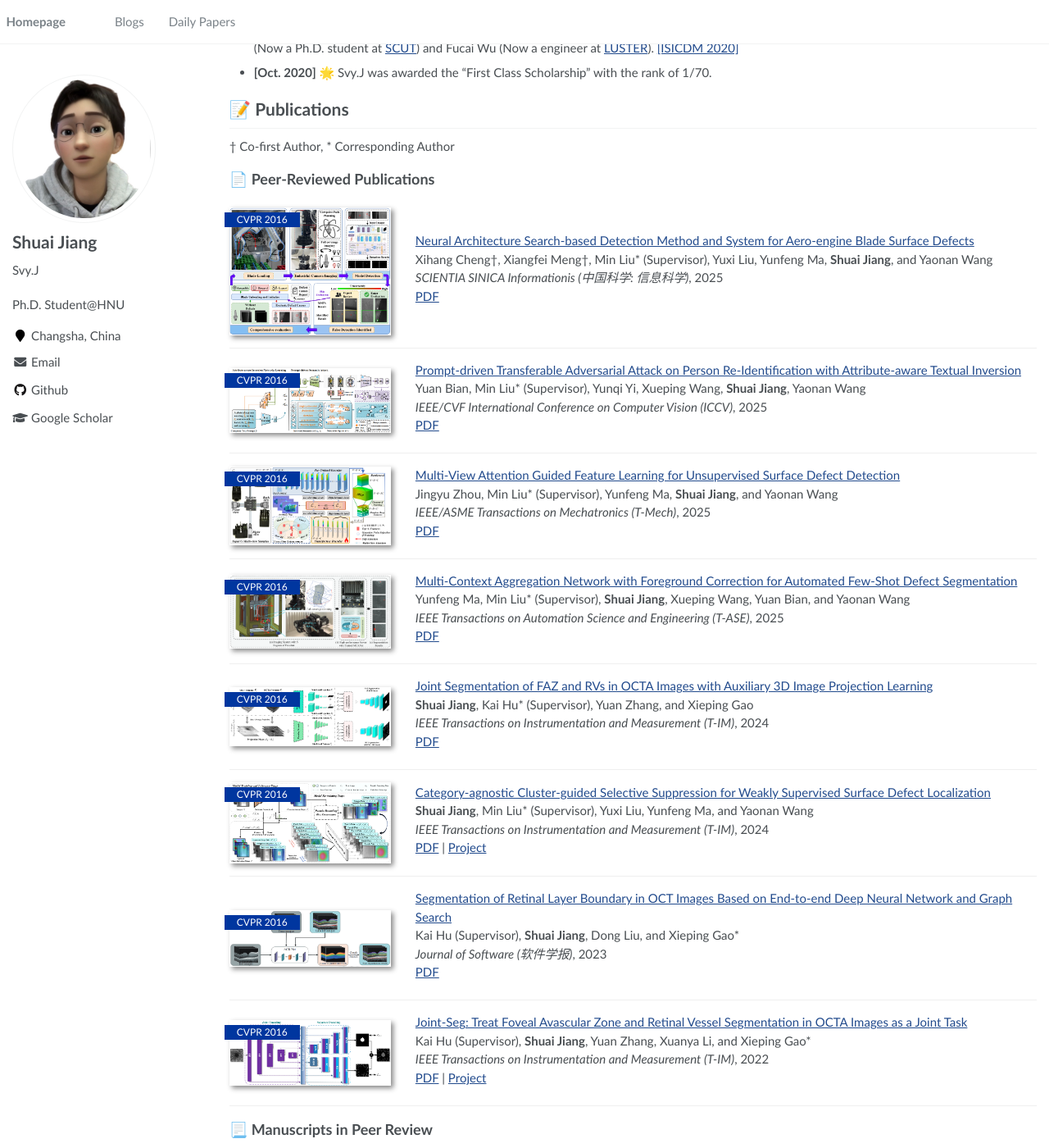
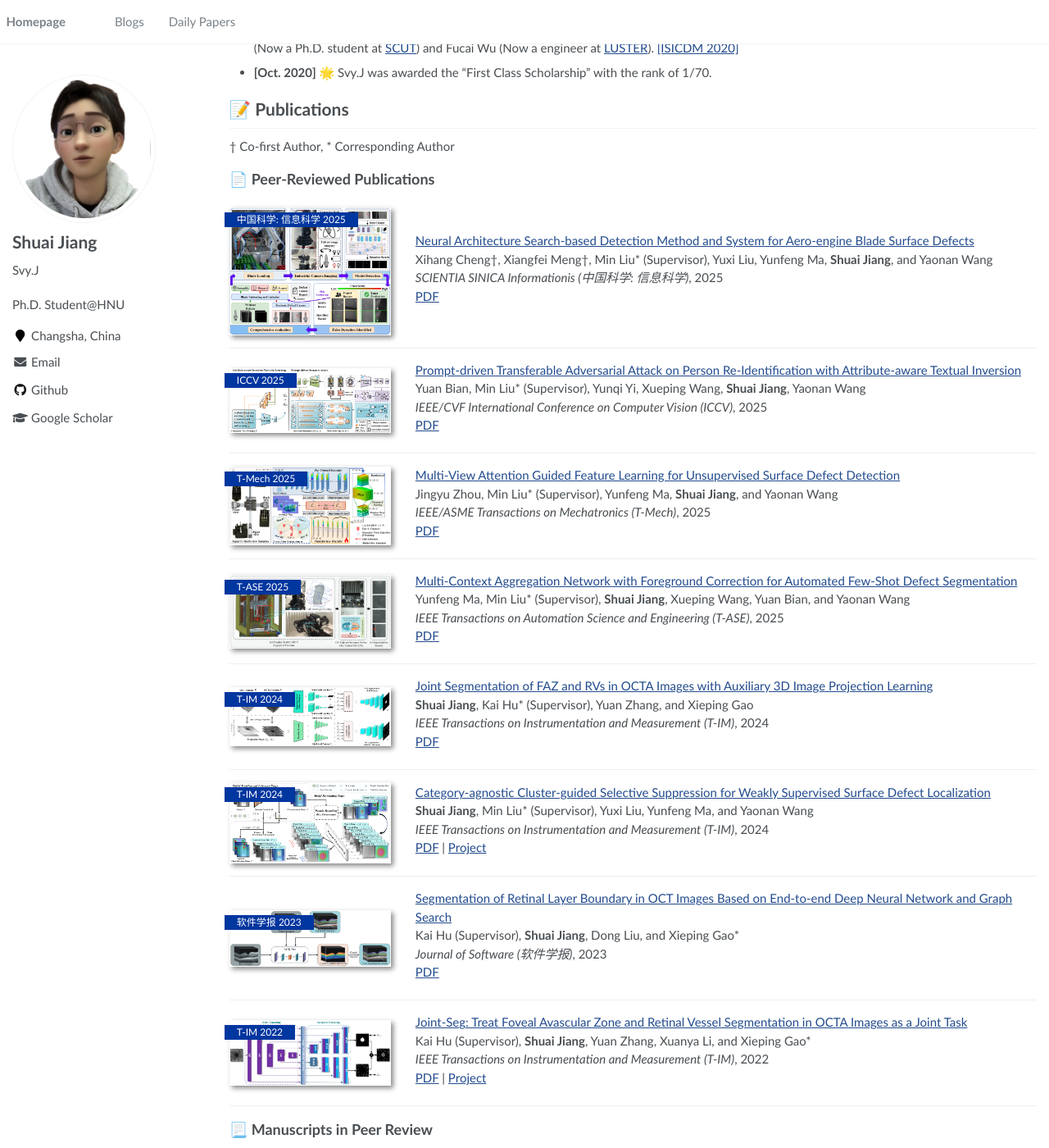
Before and after one commit to SvyJ/svyj.github.io, a Jekyll site: the page built from _pages/index.md, in a window 1280 px wide and 1400 px high, scrolled down 1265 px. Shown: the whole window at 82% size. Built offline with Jekyll 4.4.1, drawn with Linux system fonts in a browser that asks for light colours.

Commit message:
Update index.md

```diff
--- a/_pages/index.md
+++ b/_pages/index.md
@@ -88,7 +88,7 @@ author_profile: true
 
 ## 📄 Peer-Reviewed Publications
 
-<div class='paper-box'><div class='paper-box-image'><div><div class="badge">CVPR 2016</div><img src='images/pubs/msfa.png' alt="sym" width="100%"></div></div>
+<div class='paper-box'><div class='paper-box-image'><div><div class="badge">中国科学: 信息科学 2025</div><img src='images/pubs/msfa.png' alt="sym" width="100%"></div></div>
 <div class='paper-box-text' markdown="1">
 [Neural Architecture Search-based Detection Method and System for Aero-engine Blade Surface Defects](https://www.sciengine.com/SSI/doi/10.1360/SSI-2025-0145)<br>
 Xihang Cheng†, Xiangfei Meng†, Min Liu* (Supervisor), Yuxi Liu, Yunfeng Ma, **Shuai Jiang**, and Yaonan Wang<br>
@@ -97,7 +97,7 @@ _SCIENTIA SINICA Informationis (中国科学: 信息科学)_, 2025<br>
 </div>
 </div>
 
-<div class='paper-box'><div class='paper-box-image'><div><div class="badge">CVPR 2016</div><img src='images/pubs/ap-attack.png' alt="sym" width="100%"></div></div>
+<div class='paper-box'><div class='paper-box-image'><div><div class="badge">ICCV 2025</div><img src='images/pubs/ap-attack.png' alt="sym" width="100%"></div></div>
 <div class='paper-box-text' markdown="1">
 [Prompt-driven Transferable Adversarial Attack on Person Re-Identification with Attribute-aware Textual Inversion](https://arxiv.org/abs/2502.19697)<br>
 Yuan Bian, Min Liu* (Supervisor), Yunqi Yi, Xueping Wang, **Shuai Jiang**, Yaonan Wang<br>
@@ -106,7 +106,7 @@ _IEEE/CVF International Conference on Computer Vision (ICCV)_, 2025<br>
 </div>
 </div>
 
-<div class='paper-box'><div class='paper-box-image'><div><div class="badge">CVPR 2016</div><img src='images/pubs/mvag-fl.png' alt="sym" width="100%"></div></div>
+<div class='paper-box'><div class='paper-box-image'><div><div class="badge">T-Mech 2025</div><img src='images/pubs/mvag-fl.png' alt="sym" width="100%"></div></div>
 <div class='paper-box-text' markdown="1">
 [Multi-View Attention Guided Feature Learning for Unsupervised Surface Defect Detection](https://ieeexplore.ieee.org/document/11010089)<br>
 Jingyu Zhou, Min Liu* (Supervisor), Yunfeng Ma, **Shuai Jiang**, and Yaonan Wang<br>
@@ -115,7 +115,7 @@ _IEEE/ASME Transactions on Mechatronics (T-Mech)_, 2025<br>
 </div>
 </div>
 
-<div class='paper-box'><div class='paper-box-image'><div><div class="badge">CVPR 2016</div><img src='images/pubs/mca-net.png' alt="sym" width="100%"></div></div>
+<div class='paper-box'><div class='paper-box-image'><div><div class="badge">T-ASE 2025</div><img src='images/pubs/mca-net.png' alt="sym" width="100%"></div></div>
 <div class='paper-box-text' markdown="1">
 [Multi-Context Aggregation Network with Foreground Correction for Automated Few-Shot Defect Segmentation](https://ieeexplore.ieee.org/document/10942431)<br>
 Yunfeng Ma, Min Liu* (Supervisor), **Shuai Jiang**, Xueping Wang, Yuan Bian, and Yaonan Wang<br>
@@ -124,7 +124,7 @@ _IEEE Transactions on Automation Science and Engineering (T-ASE)_, 2025<br>
 </div>
 </div>
 
-<div class='paper-box'><div class='paper-box-image'><div><div class="badge">CVPR 2016</div><img src='images/pubs/pl-joint-seg.png' alt="sym" width="100%"></div></div>
+<div class='paper-box'><div class='paper-box-image'><div><div class="badge">T-IM 2024</div><img src='images/pubs/pl-joint-seg.png' alt="sym" width="100%"></div></div>
 <div class='paper-box-text' markdown="1">
 [Joint Segmentation of FAZ and RVs in OCTA Images with Auxiliary 3D Image Projection Learning](https://ieeexplore.ieee.org/document/10904426)<br>
 **Shuai Jiang**, Kai Hu* (Supervisor), Yuan Zhang, and Xieping Gao<br>
@@ -133,7 +133,7 @@ _IEEE Transactions on Instrumentation and Measurement (T-IM)_, 2024<br>
 </div>
 </div>
 
-<div class='paper-box'><div class='paper-box-image'><div><div class="badge">CVPR 2016</div><img src='images/pubs/ccs.png' alt="sym" width="100%"></div></div>
+<div class='paper-box'><div class='paper-box-image'><div><div class="badge">T-IM 2024</div><img src='images/pubs/ccs.png' alt="sym" width="100%"></div></div>
 <div class='paper-box-text' markdown="1">
 [Category-agnostic Cluster-guided Selective Suppression for Weakly Supervised Surface Defect Localization](https://ieeexplore.ieee.org/document/10908998)<br>
 **Shuai Jiang**, Min Liu* (Supervisor), Yuxi Liu, Yunfeng Ma, and Yaonan Wang<br>
@@ -142,7 +142,7 @@ _IEEE Transactions on Instrumentation and Measurement (T-IM)_, 2024<br>
 </div>
 </div>
 
-<div class='paper-box'><div class='paper-box-image'><div><div class="badge">CVPR 2016</div><img src='images/pubs/agr-net.png' alt="sym" width="100%"></div></div>
+<div class='paper-box'><div class='paper-box-image'><div><div class="badge">软件学报 2023</div><img src='images/pubs/agr-net.png' alt="sym" width="100%"></div></div>
 <div class='paper-box-text' markdown="1">
 [Segmentation of Retinal Layer Boundary in OCT Images Based on End-to-end Deep Neural Network and Graph Search](https://www.jos.org.cn/jos/article/abstract/6895)<br>
 Kai Hu (Supervisor), **Shuai Jiang**, Dong Liu, and Xieping Gao*<br>
@@ -151,7 +151,7 @@ _Journal of Software (软件学报)_, 2023<br>
 </div>
 </div>
 
-<div class='paper-box'><div class='paper-box-image'><div><div class="badge">CVPR 2016</div><img src='images/pubs/joint-seg.png' alt="sym" width="100%"></div></div>
+<div class='paper-box'><div class='paper-box-image'><div><div class="badge">T-IM 2022</div><img src='images/pubs/joint-seg.png' alt="sym" width="100%"></div></div>
 <div class='paper-box-text' markdown="1">
 [Joint-Seg: Treat Foveal Avascular Zone and Retinal Vessel Segmentation in OCTA Images as a Joint Task](https://ieeexplore.ieee.org/document/9837090)<br>
 Kai Hu (Supervisor), **Shuai Jiang**, Yuan Zhang, Xuanya Li, and Xieping Gao*<br>
```
